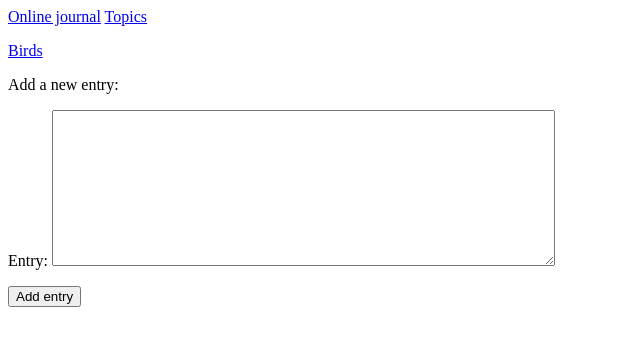
After one commit to Code-Institute-Submissions/marosan28-online-journal_DecResub, a Django app: page /new_entry/1/ in a window 1280 px wide. The commit adds this page. Shown: the top 346 px of the page, without its empty margins (0-640 px from the left). Run offline with Django 3.2, Linux system fonts and the light colour scheme; data comes from the database, SQL or seed files in the repository.

Commit message:
Fix entry form

```diff
--- a/learning_logs/forms.py
+++ b/learning_logs/forms.py
@@ -1,14 +1,18 @@
 from django import forms
 
 from .models import Topic, Entry
+
 
 class TopicForm(forms.ModelForm):
     class Meta:
         model = Topic
         fields = ['text']
-        labels = {'text' : ''}
+        labels = {'text': ''}
+
+
 class EntryForm(forms.ModelForm):
     class Meta:
         model = Entry
         fields = ['text']
-        labels = {'text': forms.Textarea(attrs={'cols:60'})}
+        labels = {'text': 'Entry:'}
+        widgets = {'text': forms.Textarea(attrs={'cols': 60})}
--- /dev/null
+++ b/learning_logs/templates/learning_logs/new_entry.html
@@ -0,0 +1,14 @@
+{% extends "learning_logs/base.html" %}
+
+{% block content %}
+
+  <p><a href="{% url 'learning_logs:topic' topic.id %}">{{ topic }}</a></p>
+
+  <p>Add a new entry:</p>
+  <form action="{% url 'learning_logs:new_entry' topic.id %}" method='post'>
+    {% csrf_token %}
+    {{ form.as_p }}
+    <button name='submit'>Add entry</button>
+  </form>
+
+{% endblock content %}
--- a/learning_logs/templates/learning_logs/topic.html
+++ b/learning_logs/templates/learning_logs/topic.html
@@ -2,6 +2,9 @@
 {% block content %}
  <p>Topic: {{ topic }}</p>
  <p>Entries:</p>
+ <p>
+    <a href="{% url 'learning_logs:new_entry' topic.id %}">Add new entry</a>
+ </p>
  <ul>
  {% for entry in entries %}
  <li>
--- a/learning_logs/urls.py
+++ b/learning_logs/urls.py
@@ -1,6 +1,3 @@
-from django.urls import path
-
-
 from django.urls import path
 
 from . import views
--- a/learning_logs/views.py
+++ b/learning_logs/views.py
@@ -1,7 +1,7 @@
 from django.shortcuts import render, redirect
 
 from .models import Topic
-from .forms import TopicForm
+from .forms import TopicForm, EntryForm
 
 
 def index(request):
@@ -23,6 +23,7 @@ def topic(request, topic_id):
     context = {'topic': topic, 'entries': entries}
     return render(request, 'learning_logs/topic.html', context)
 
+
 def new_topic(request):
     """Introduce a new topic."""
     if request.method == 'POST':
@@ -37,3 +38,22 @@ def new_topic(request):
     # Show a blank or incomplete form.
     context = {'form': form}
     return render(request, 'learning_logs/new_topic.html', context)
+
+
+def new_entry(request, topic_id):
+    """New entry"""
+    topic = Topic.objects.get(id=topic_id)
+
+    if request.method != 'POST':
+        # No data
+        form = EntryForm()
+    else:
+        # Data
+        form = EntryForm(data=request.POST)
+        if form.is_valid():
+            new_entry = form.save(commit=False)
+            new_entry.topic = topic
+            new_entry.save()
+            return redirect('learning_logs:topic', topic_id=topic_id)
+    context = {'topic': topic, 'form': form}
+    return render(request, 'learning_logs/new_entry.html', context)
```
Also changed, not shown: learning_logs/templates/learning_logs/new_topic.html (line endings or trailing spaces).
